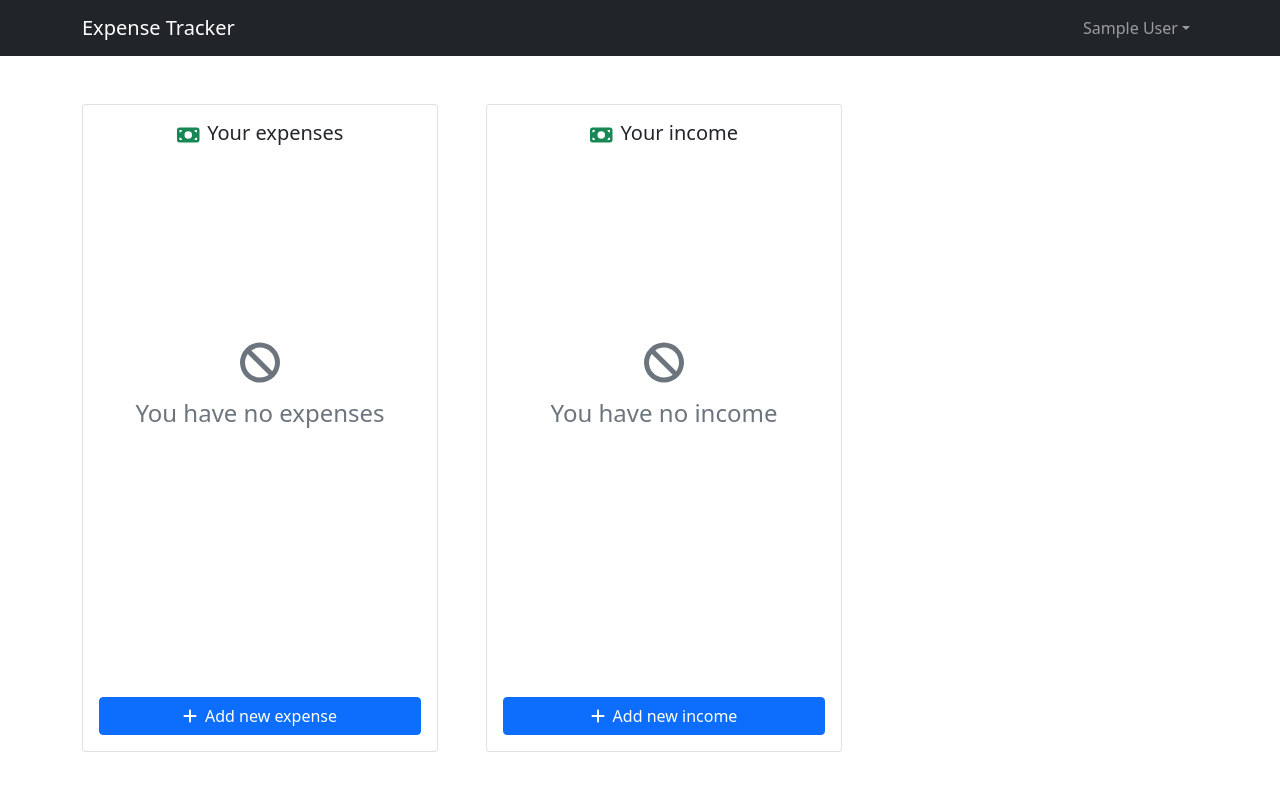
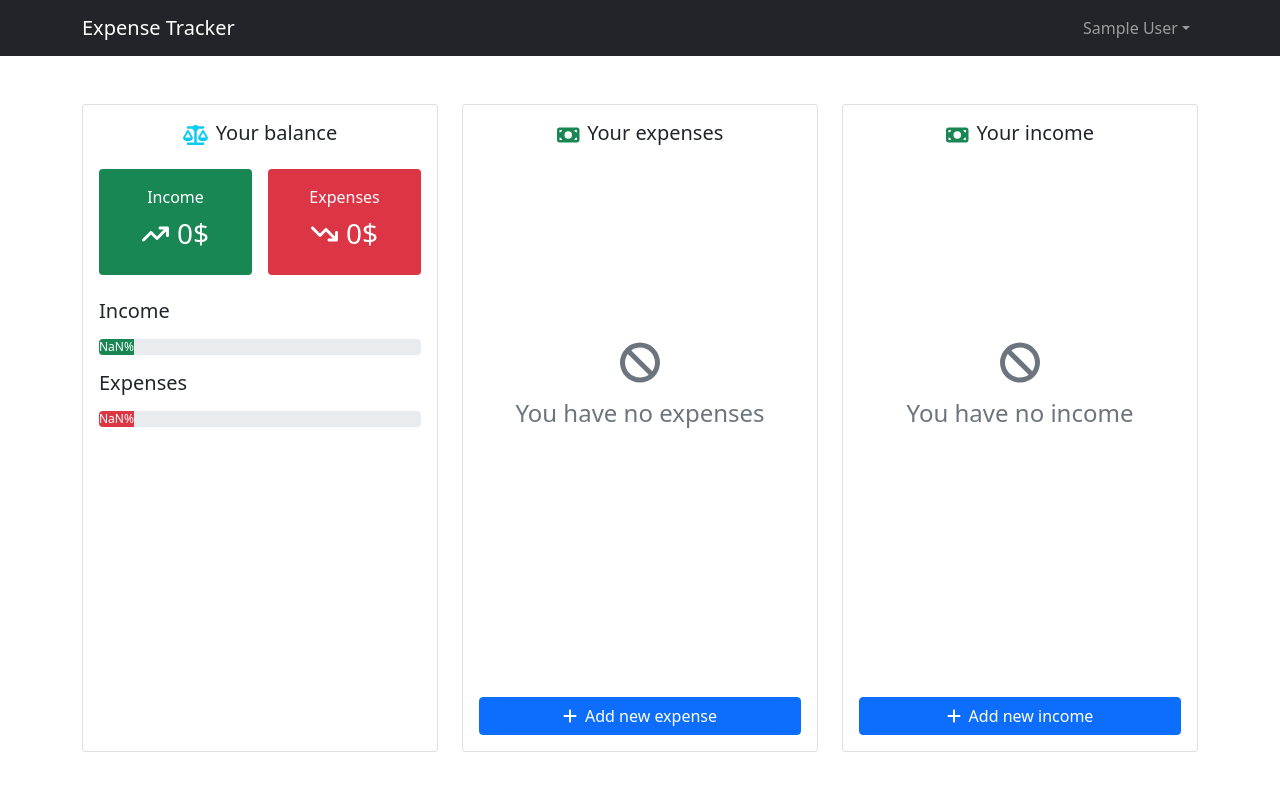
Before and after one commit to filipknias/expense-tracker-react, a React (Create React App) app: page / in a window 1280 px wide. Shown: the top 790 px of the page. Built offline with nearby package versions, Linux system fonts and the light colour scheme; no server answers; the database is empty; sample sign-in values are in the browser's storage.

Commit message:
balance card component

```diff
--- /dev/null
+++ b/src/components/BalanceCard.jsx
@@ -0,0 +1,62 @@
+import React, { useState, useEffect } from 'react';
+import Card from 'react-bootstrap/Card';
+import ProgressBar from 'react-bootstrap/ProgressBar';
+import { FontAwesomeIcon } from '@fortawesome/react-fontawesome';
+import { faScaleBalanced, faArrowTrendUp, faArrowTrendDown } from '@fortawesome/free-solid-svg-icons';
+import { useSelector } from 'react-redux';
+
+const calculatePercent = (amount, total) => {
+  return parseInt((amount / total) * 100);
+};
+
+const BalanceCard = () => {
+  const [totalIncome, setTotalIncome] = useState(0);
+  const [totalExpenses, setTotalExpenses] = useState(0);
+  const { expenses, income } = useSelector((state) => state.balance);
+  const percentIncome = calculatePercent((totalIncome - totalExpenses), totalIncome);
+  const percentExpenses = calculatePercent(totalExpenses, totalIncome);
+
+  useEffect(() => {
+    setTotalExpenses(() => expenses.reduce((total, value) => total + parseInt(value.amount), 0));
+    setTotalIncome(() => income.reduce((total, value) => total + parseInt(value.amount), 0));
+  }, [expenses, income]);
+
+  return (
+    <Card className="h-100">
+      <Card.Body>
+        <Card.Title className="d-flex align-items-end justify-content-center gap-2 mb-4">
+          <FontAwesomeIcon icon={faScaleBalanced} className="text-info" />
+          Your balance
+        </Card.Title>
+        <div className="d-flex gap-3 mx-auto w-100 mb-4">
+          <div className="bg-success text-white text-center w-50 rounded p-3 h-100">
+            <p className="mb-2">Income</p>
+             <div className="d-flex align-items-center justify-content-center gap-2">
+                <FontAwesomeIcon icon={faArrowTrendUp} className="h4" />
+                <h3>{totalIncome}$</h3>
+             </div>
+          </div>
+           <div className="bg-danger text-white text-danger text-center w-50 rounded p-3 h-100">
+            <p className="mb-2">Expenses</p>
+            <div className="d-flex align-items-center justify-content-center gap-2">
+              <FontAwesomeIcon icon={faArrowTrendDown} className="h4" />
+              <h3>{totalExpenses}$</h3>
+            </div>
+          </div>
+        </div>
+        <div className="d-flex flex-column gap-3">
+          <div>
+            <h5 className="mb-3">Income</h5>
+            <ProgressBar variant="success" now={percentIncome} label={`${percentIncome}%`} />
+          </div>
+          <div>
+            <h5 className="mb-3">Expenses</h5>
+            <ProgressBar variant="danger" now={percentExpenses} label={`${percentExpenses}%`} />
+          </div>
+        </div>
+      </Card.Body>
+    </Card>
+  )
+}
+
+export default BalanceCard;
--- a/src/pages/Dashboard.jsx
+++ b/src/pages/Dashboard.jsx
@@ -2,6 +2,7 @@ import React, { useEffect } from 'react';
 import Appbar from '../components/Appbar';
 import ExpensesCard from '../components/ExpensesCard';
 import IncomeCard from '../components/IncomeCard';
+import BalanceCard from '../components/BalanceCard';
 import Container from 'react-bootstrap/Container';
 import Row from 'react-bootstrap/Row';
 import Col from 'react-bootstrap/Col';
@@ -21,7 +22,10 @@ const Dashboard = () => {
     <div className="d-flex flex-column h-100">
       <Appbar />
       <Container className="py-5" style={{ flex: 1 }}>
-        <Row className="h-100 gap-4">
+        <Row className="h-100">
+          <Col xl={4}>
+            <BalanceCard />
+          </Col>
           <Col xl={4}>
             <ExpensesCard />
           </Col>
```
